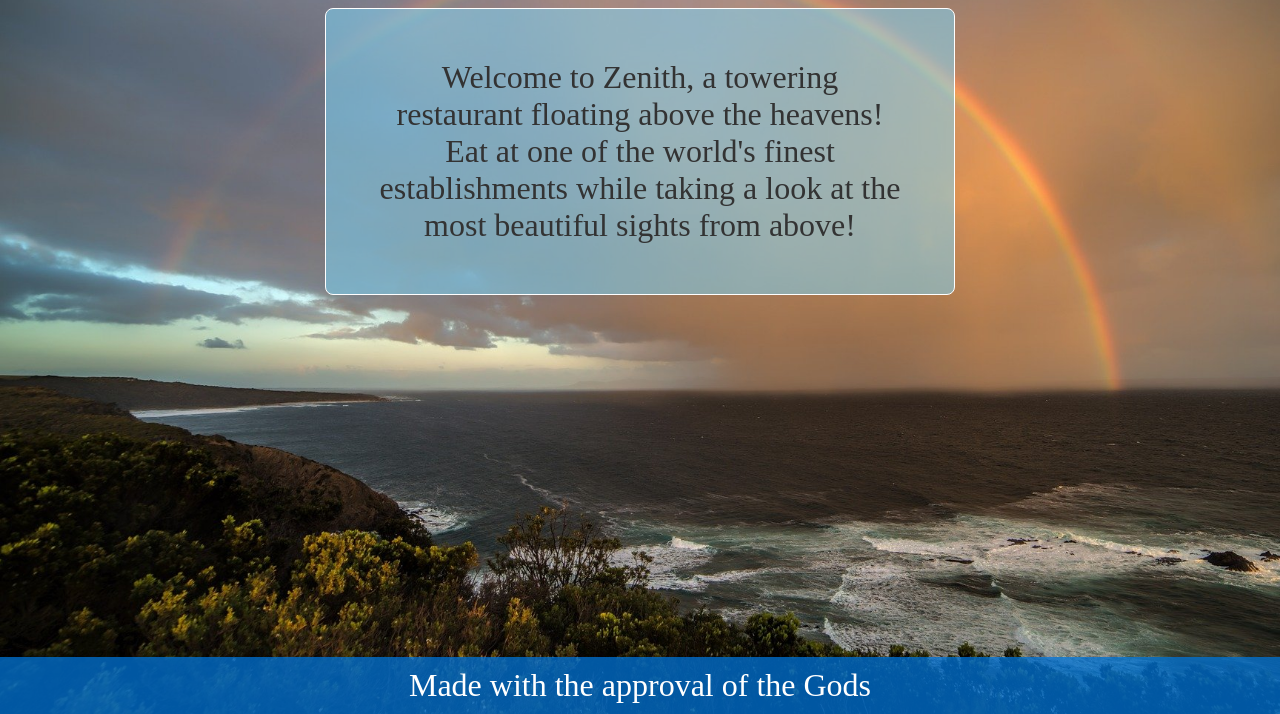
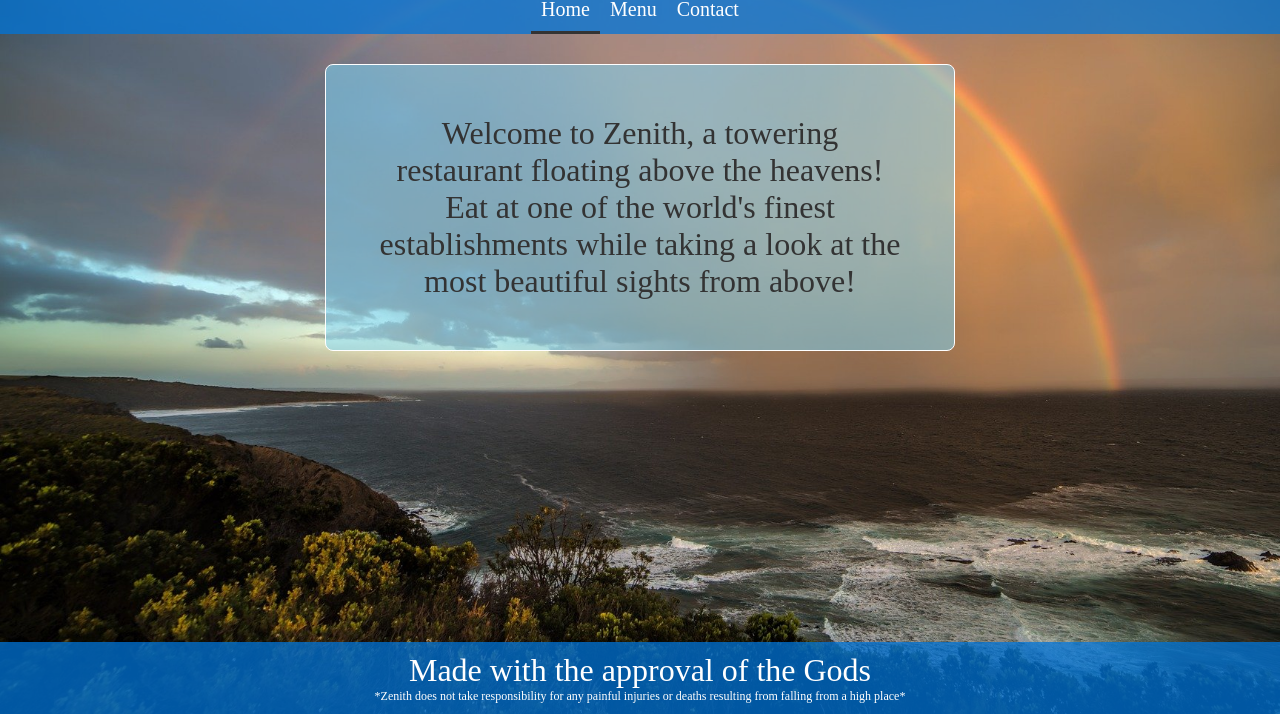
Before and after one commit to joshuaetperez/restaurant_page, a website built with webpack: page dist/index.html in a window 1280 px wide. Shown: the part 86-800 px from the top of the page. Built offline with nearby package versions, Linux system fonts and the light colour scheme.

Commit message:
Added a navbar and made other visual changes

```diff
--- a/src/home.js
+++ b/src/home.js
@@ -9,6 +9,28 @@ export default function displayHome() {
     const headingText = document.createElement("h3");
     headingText.innerText = "Zenith";
     headerDiv.appendChild(headingText);
+
+    // Navbar
+    const navDiv = document.createElement("div");
+    navDiv.classList.add("navbar");
+    const tabList = document.createElement("ul");
+    const tabHome = document.createElement("li");
+    const tabMenu = document.createElement("li");
+    const tabContact = document.createElement("li");
+    const homeButton = document.createElement("span");
+    const menuButton = document.createElement("span");
+    const contactButton = document.createElement("span");
+    tabHome.classList.add("selected-tab");
+    homeButton.textContent = "Home";
+    menuButton.textContent = "Menu";
+    contactButton.textContent = "Contact";
+    tabHome.appendChild(homeButton);
+    tabMenu.appendChild(menuButton);
+    tabContact.appendChild(contactButton);
+    tabList.appendChild(tabHome);
+    tabList.appendChild(tabMenu);
+    tabList.appendChild(tabContact);
+    navDiv.appendChild(tabList);
 
     // Middle container
     const containerDiv = document.createElement("div");
@@ -24,9 +46,14 @@ export default function displayHome() {
     const footerDiv = document.createElement("div");
     footerDiv.classList.add("footer");
     footerDiv.textContent = "Made with the approval of the Gods";
+    const disclaimerDiv = document.createElement("div");
+    disclaimerDiv.classList.add("disclaimer");
+    disclaimerDiv.textContent = "*Zenith does not take responsibility for any painful injuries or deaths resulting from falling from a high place*";
+    footerDiv.appendChild(disclaimerDiv);
 
     // Append to contentDiv
     contentDiv.appendChild(headerDiv);
+    contentDiv.appendChild(navDiv);
     contentDiv.appendChild(containerDiv);
     contentDiv.appendChild(footerDiv);
 }
--- a/src/style.css
+++ b/src/style.css
@@ -12,6 +12,19 @@ body {
 
 h3 {
   margin: 0;
+}
+
+ul {
+  display: flex;
+  justify-content: space-between;
+  list-style-type: none;
+  padding: 0;
+  margin: 0;
+}
+
+li {
+  padding: 10px;
+  cursor: pointer;
 }
 
 #content {
@@ -30,7 +43,20 @@ h3 {
   text-align: center;
   font-size: 48px;
   color: #fff;
-  padding: 10px 0;
+  padding: 5px 0;
+}
+
+.navbar {
+  display: flex;
+  justify-content: center;
+  background-color: rgb(0, 116, 217, 0.75);
+  color: #fff;
+  font-size: 20px;
+  padding: 0 5px;
+}
+
+.selected-tab {
+  border-bottom: 3px #333 solid;
 }
 
 .container {
@@ -50,6 +76,7 @@ h3 {
   border: 1px #fff solid;
   border-radius: 8px;
   padding: 50px;
+  margin: 20px 0;
   text-align: center;
 }
 
@@ -60,3 +87,7 @@ h3 {
   color: #fff;
   padding: 10px 0;
 }
+
+.disclaimer {
+  font-size: 12px;
+}
```
Also changed, not shown: dist/main.js.
